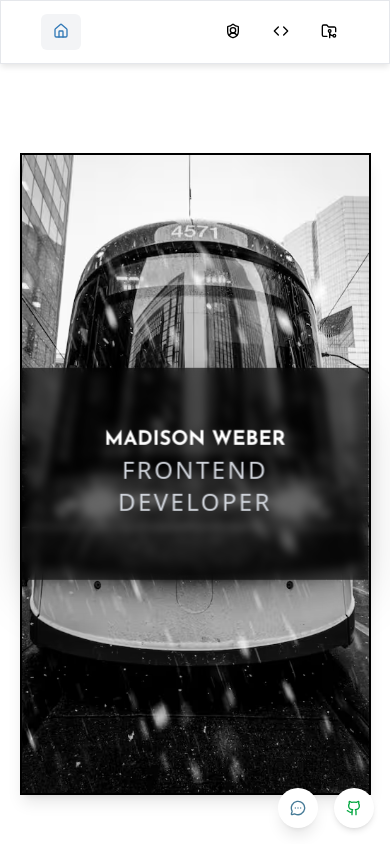
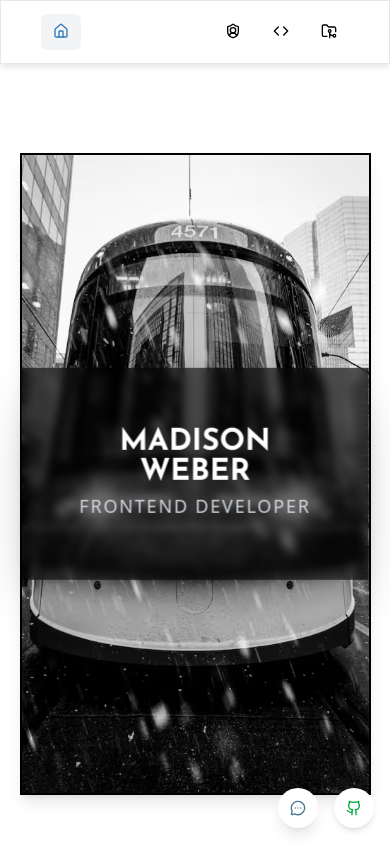
Before and after one commit to MadisonWeber/personal-site, a React (Vite) app: page / in a window 390 px wide. Built offline with nearby package versions, Linux system fonts and the light colour scheme.

Commit message:
more responsiveness fixes

```diff
--- a/src/pages/LandingPage.tsx
+++ b/src/pages/LandingPage.tsx
@@ -11,11 +11,11 @@ const LandingPage = () => {
       <div className="w-[90vw] max-w-[1800px] h-[76vh] flex flex-row relative border-2 gap-x-0 shadow-lg">
         <div className="rounded-none z-1 p-4 bg-black/60 backdrop-blur-xs shadow-2xl absolute min-w-full h-1/3 top-1/2 left-1/2 transform -translate-x-1/2 -translate-y-1/2 border-0 border-white/40">
           <div className="p-6 h-full rounded-none bg-transparent shadow-none flex flex-col items-center justify-center">
-            <h1 className="text-xl uppercase font-josefin sm:text-6xl font-bold text-white text-center leading-none">
+            <h1 className="text-3xl uppercase font-josefin sm:text-6xl font-bold text-white text-center leading-none">
               Madison Weber
             </h1>
             <div className="flex flex-row gap-x-3 items-center justify-center text-center mt-1">
-              <p className="text-gray-300 tracking-widest font-light uppercase text-2xl text-sf">
+              <p className="text-gray-300 tracking-widest font-light uppercase text-lg sm:text-2xl text-sf">
                 Frontend Developer
               </p>
             </div>
--- a/src/pages/Projects/MultiImageDisplay.tsx
+++ b/src/pages/Projects/MultiImageDisplay.tsx
@@ -15,7 +15,7 @@ const MultiImageDisplay = ({
     <div className="flex flex-row gap-x-3 items-start">
       <img
         src={activeImg}
-        className="h-full bg-gray-100 aspect[16/10] shadow-md rounded-xl border-2 border-sky-700 max-h-60 w-90 max-w-90 object-fill"
+        className="h-full bg-gray-100 aspect[16/10] shadow-md rounded-xl border-2 border-sky-700 max-h-60 w-70 sm:w-90 max-w-90 object-fill"
       />
       <div className="h-64 flex flex-col items-start justify-start pt-1 gap-y-1">
         {secondaryImages?.map(image => (
@@ -24,7 +24,7 @@ const MultiImageDisplay = ({
             className="cursor-pointer"
           >
             <img
-              className={`h-13 w-13 rounded-xl bg-gray-100 object-cover border ${
+              className={`h-13 w-13 min-h-13 min-w-13 rounded-xl bg-gray-100 object-cover border ${
                 activeImg === image ? 'border-secondary-500 border-2' : 'border-gray-300'
               }`}
               src={image}
--- a/src/pages/Projects/ProjectCard.tsx
+++ b/src/pages/Projects/ProjectCard.tsx
@@ -19,7 +19,7 @@ type ProjectProps = {
 };
 
 const DisplayAppImages = ({ imageArray }: { imageArray: string[] }) => (
-  <div className="flex gap-x-4">
+  <div className="flex gap-x-4 w-full overflow-auto">
     {imageArray.map(src => (
       <img
         className="h-50 aspect-9/19 border rounded-xl border-gray-300 shadow-md"
@@ -62,7 +62,7 @@ const ProjectCard = ({ project }: { project: ProjectProps }) => {
           )}
           {project.isMobile && (
             <>
-              <div className="w-full flex gap-x-4 p-3 mt-4">
+              <div className="w-full flex sm:flex-row flex-col gap-x-4 gap-y-1 p-3 mt-4">
                 <span className="text-xs font-light text-gray-400">
                   ⭐ <b>4.4</b>/5 Appstore Rating
                 </span>
--- a/src/pages/TechStack/TechItemV2.tsx
+++ b/src/pages/TechStack/TechItemV2.tsx
@@ -14,9 +14,9 @@ const TechItemV2 = ({ item }: { item: ItemProps }) => {
     >
       <HoverCardTrigger asChild>
         <div className="p-1.5 rounded-lg bg-gray-50 shadow-lg flex items-center justify-center gap-x-1">
-          <div className="flex gap-x-2 items-center bg-white justify-center p-1 pr-2.5 rounded-md shadow-md hover:bg-gray-50 hover:shadow-sm cursor-pointer border transition duration-200  border-gray-100  hover:border-sky-800">
+          <div className="flex gap-x-2 items-center bg-white justify-center p-0.5 sm:p-1 pr-2.5 rounded-md shadow-md hover:bg-gray-50 hover:shadow-sm cursor-pointer border transition duration-200  border-gray-100  hover:border-sky-800">
             <img
-              className="cover p-0.5 w-10 h-10 border border-gray-200 rounded-full bg-white"
+              className="cover p-0.5 h-8 w-8 sm:w-10 sm:h-10 border border-gray-200 rounded-full bg-white"
               src={item.img}
             />
             <span className="font-semibold text-sm text-sky-950">{item.name}</span>
```
